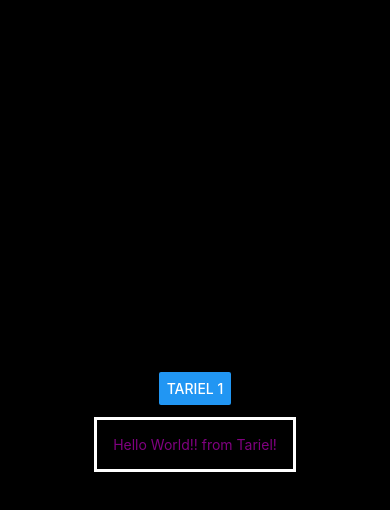
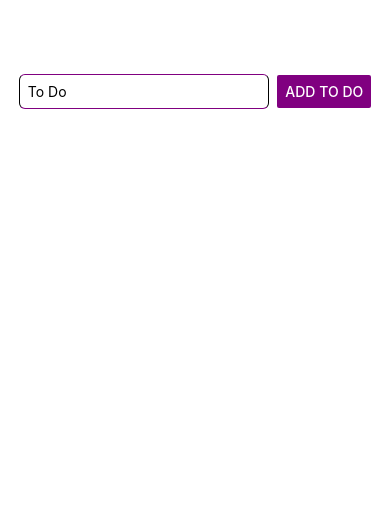
Before and after one commit to tarielTitirashvili/react_native_app, a React Native app: screen / in a window 390 px wide. Shown: the top 510 px of the page. Built offline with nearby package versions, Linux system fonts and the light colour scheme.

Commit message:
styling practice

```diff
--- a/App.js
+++ b/App.js
@@ -1,29 +1,38 @@
-import { StyleSheet, Text, Button, View } from 'react-native'
+import { useState } from 'react'
+import { StyleSheet, Text, Button, View, TextInput } from 'react-native'
 
 export default function App() {
+  const [value, setValue] = useState()
+  const handleChangeText = (text)=>{setValue(text)}
   return (
-    <View style={styles.container}>
-      <Button style={styles.button} title='tariel 1' />
-      <Text style={styles.text}>Hello World!! from Tariel!</Text>
+    <View style={styles.appContainer} >
+      <View style={styles.inputContainer}>
+        <TextInput style={styles.inputStyles} placeholder='To Do' onChangeText={handleChangeText} value={value} />
+        <Button color="purple" title='Add To Do' />
+      </View>
+      <View></View>
     </View>
   )
 }
 
 const styles = StyleSheet.create({
-  container: {
-    flex: 1,
-    gap: 12,
-    backgroundColor: 'black',
-    color: 'purple !important',
+  appContainer: {
+    backgroundColor: '#fff',
+    padding: 50,
+    paddingHorizontal: 16
+  },
+  inputContainer:{
+    paddingTop: 24,
+    flexDirection: 'row',
+    justifyContent: 'center',
     alignItems: 'center',
-    justifyContent: 'center',
+    gap: 8
   },
-  text: {
-    borderWidth: 3,
-    borderColor: '#fff',
-    color: 'purple',
-    padding: 16,
-    alignItems: 'center',
-    justifyContent: 'center',
-  },
+  inputStyles:{
+    padding: 8,
+    borderWidth: 1,
+    borderBlockColor: 'purple',
+    width: '70%',
+    borderRadius: 6
+  }
 })
```
